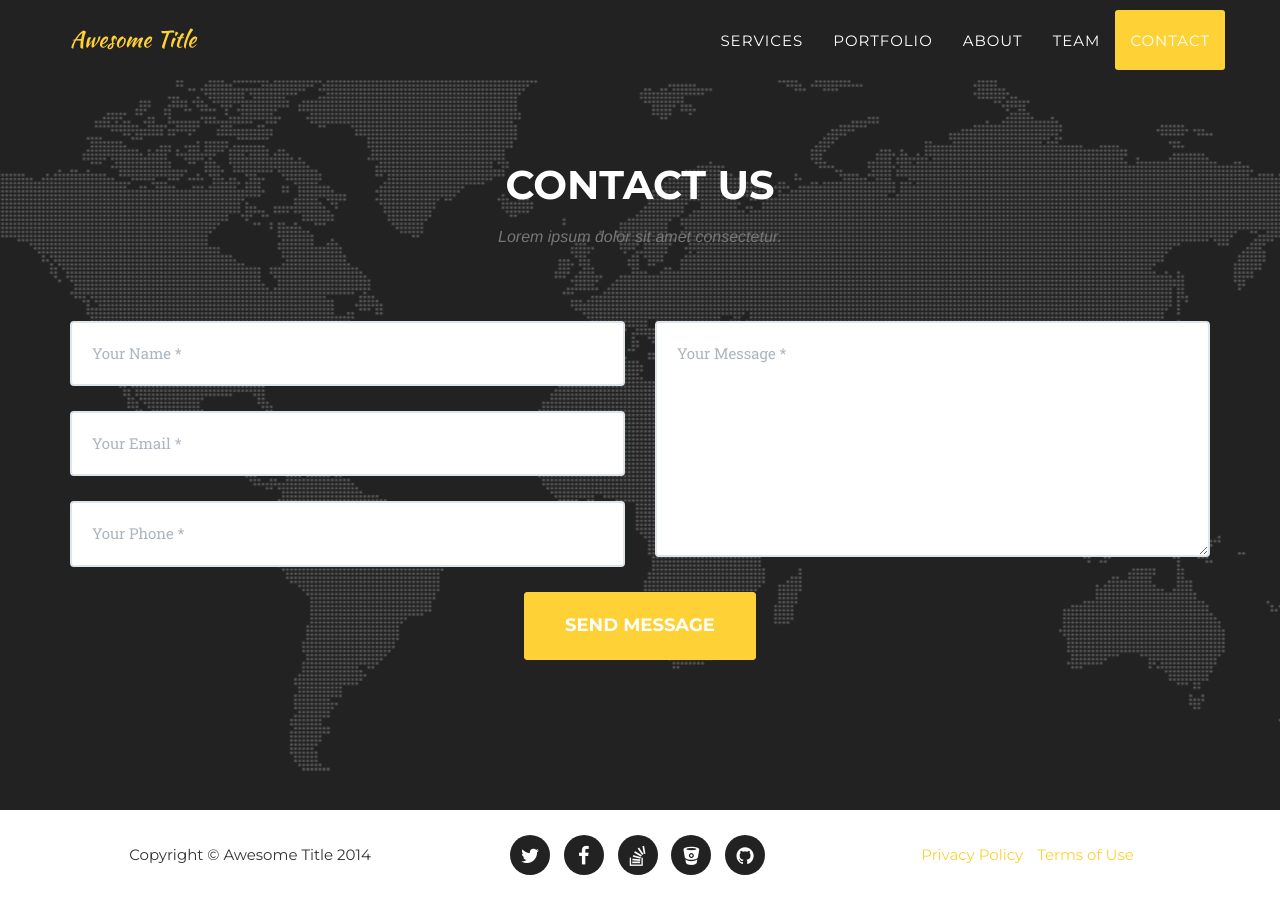
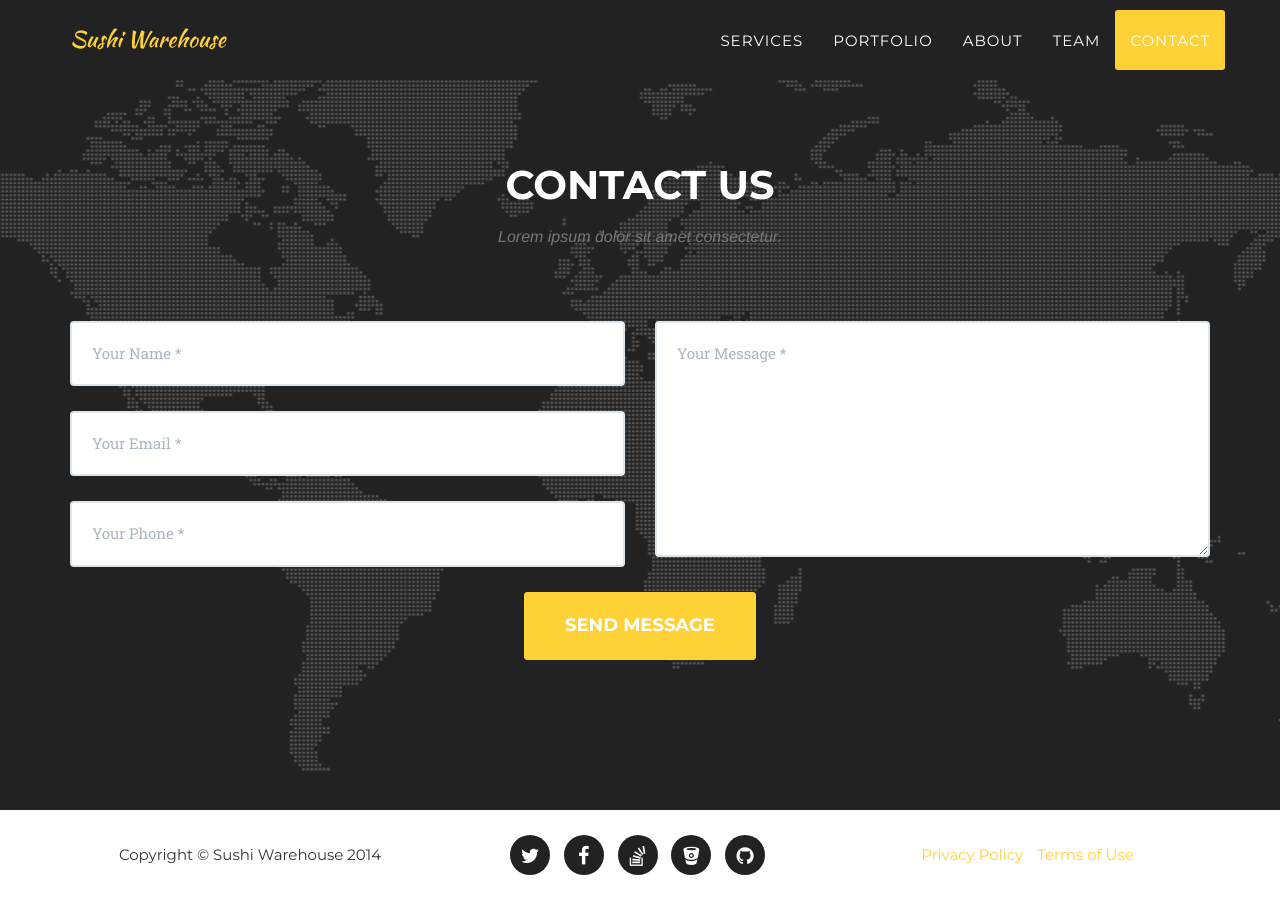
Before and after one commit to aleksnavratil/sushi-warehouse, a Jekyll site: the page built from index.html, in a window 1280 px wide and 900 px high, scrolled down 5636 px. Built offline with Jekyll 4.4.1, drawn with Linux system fonts in a browser that asks for light colours; some web fonts are replaced.

Commit message:
Trivial change to title.

```diff
--- a/_config.yml
+++ b/_config.yml
@@ -2,7 +2,7 @@ url: https://y7kim.github.io
 baseurl: /agency-jekyll-theme/
 
 # Site settings
-title: Awesome Title
+title: Sushi Warehouse
 email: your-email@domain.com
 description: "Write an awesome description for your new site here. You can edit this line in _config.yml. It will appear in your document head meta (for Google search results) and in your feed.xml site description."
 
```
